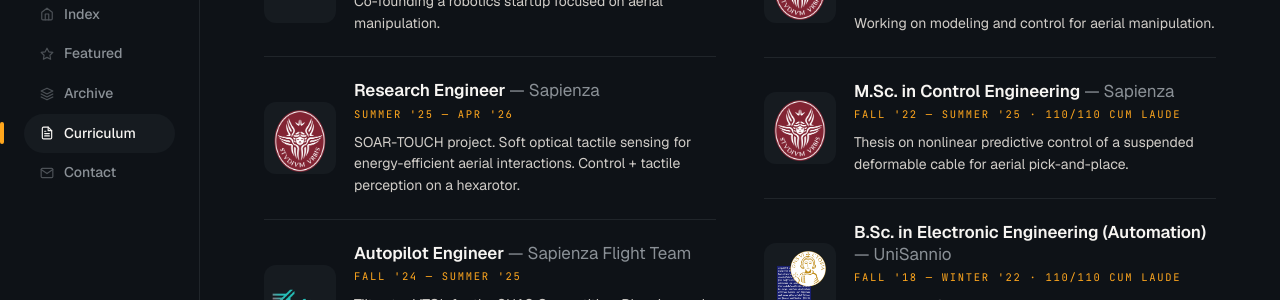
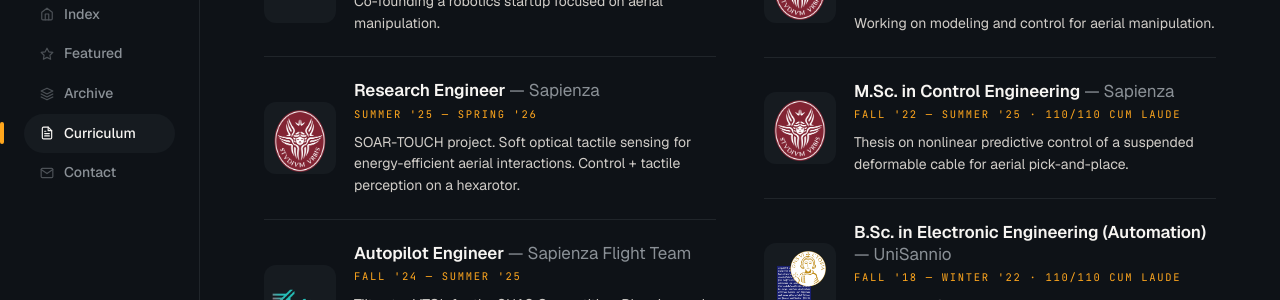
Before and after one commit to ntonioa/ntonioa.github.io, a Jekyll site: the page built from pages/index.md, in a window 1280 px wide and 900 px high, scrolled down 2721 px. Shown: the part 153-453 px from the top of the window. Built offline with Jekyll 4.4.1, drawn with Linux system fonts in a browser that asks for light colours.

Commit message:
Update project timeline in CV section for accuracy

```diff
--- a/_layouts/modern.html
+++ b/_layouts/modern.html
@@ -317,7 +317,7 @@
             <div class="cv-logo"><img src="{{ "/assets/images/sapienza_logo.png" | relative_url }}" alt="Sapienza" /></div>
             <div class="cv-body">
               <h4>Research Engineer <span class="at">— Sapienza</span></h4>
-              <div class="when">Summer '25 — Apr '26</div>
+              <div class="when">Summer '25 — Spring '26</div>
               <p>SOAR-TOUCH project. Soft optical tactile sensing for energy-efficient aerial interactions. Control + tactile perception on a hexarotor.</p>
             </div>
           </a>
```
